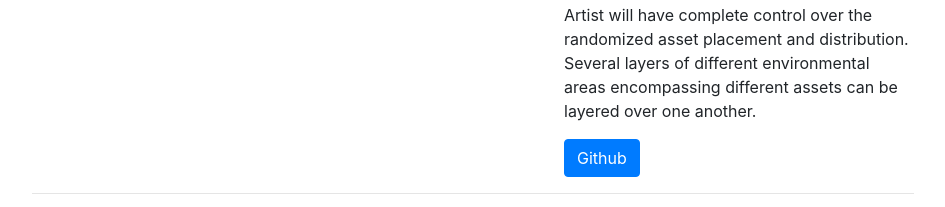
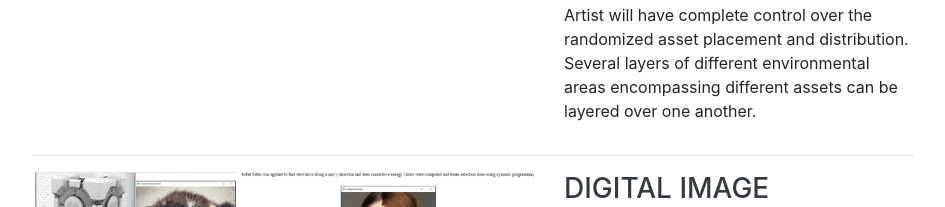
Before and after one commit to anantha-natarajan/portfolio, a website with bundled scripts: page index.html in a window 1280 px wide. Shown: the part 2225-2432 px from the top of the page, without its empty margins (303-1248 px from the left). Built offline with nearby package versions, Linux system fonts and the light colour scheme; a web font is replaced by a local one.

Commit message:
Remove Directed Studies Github link

```diff
--- a/index.html
+++ b/index.html
@@ -174,7 +174,7 @@ function carousel() {
           <h3>Art Directable Procedural Placement Tool</h3>
 			<p>Developing a system that help artists create a grayboxed/detailed 3D environment from a simple 2D layout sketch</p>
 			<p>Artist will have complete control over the randomized asset placement and distribution. Several layers of  different environmental areas encompassing different assets can be layered over one another.</p>
-          <a class="btn btn-primary" href="#">Github</a>
+          <!--<a class="btn btn-primary" href="#">Github</a>-->
         </div>
       </div>
       <!-- /.row -->
```
